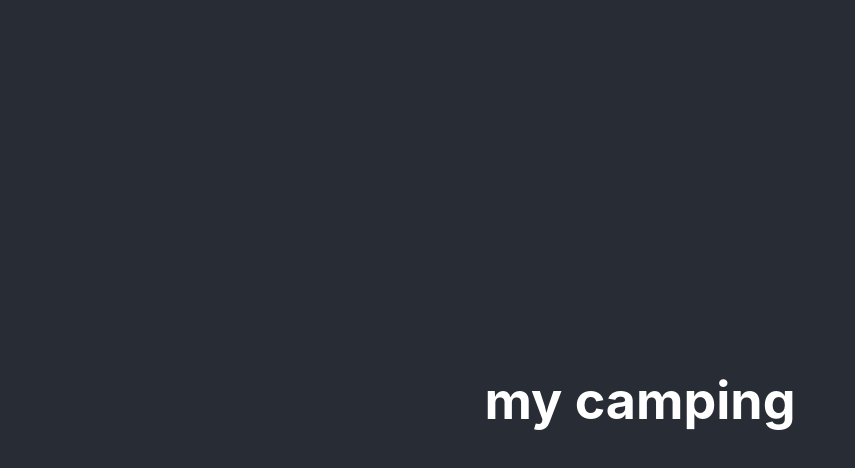
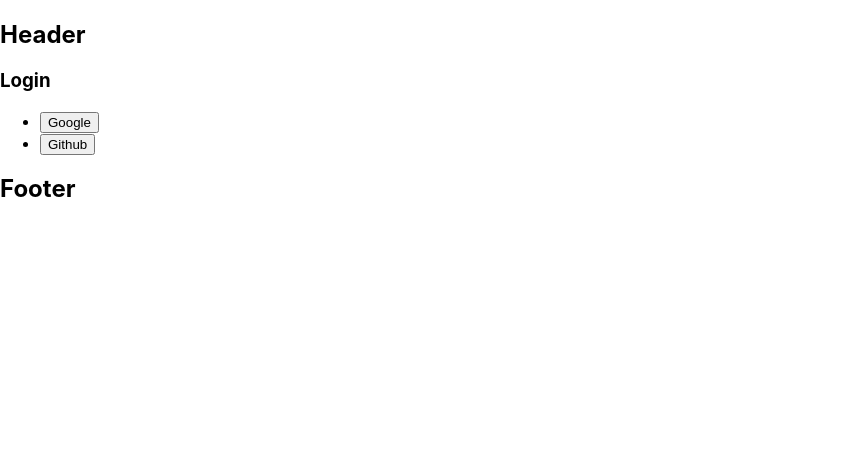
Before and after one commit to jieunkang-101/react_my_camp, a React (Create React App) app: page / in a window 1280 px wide. Shown: the top 468 px of the page, without its empty margins (0-855 px from the left). Built offline with nearby package versions, Linux system fonts and the light colour scheme; no server answers.

Commit message:
make auth_service class and implement Google and GitHub sign in fucntion

```diff
--- a/src/App.tsx
+++ b/src/App.tsx
@@ -1,14 +1,9 @@
 import React from 'react';
 import './App.css';
+import Login from './components/Login';
 
-function App() {
-  return (
-    <div className="App">
-      <header className="App-header">
-        <h1>my camping</h1>
-      </header>
-    </div>
-  );
+function App({ authService }: any) {
+  return <Login authService={authService} />;
 }
 
 export default App;
--- /dev/null
+++ b/src/components/Footer/index.tsx
@@ -0,0 +1,6 @@
+import React from 'react';
+
+const Footer = (props: any) => <h1>Footer</h1>;
+
+export default Footer;
+<h1>Footer</h1>;
--- /dev/null
+++ b/src/components/Header/index.tsx
@@ -0,0 +1,5 @@
+import React from 'react';
+
+const Header = (props: any) => <h1>Header</h1>;
+
+export default Header;
--- /dev/null
+++ b/src/components/Login/index.tsx
@@ -0,0 +1,30 @@
+import React from 'react';
+import Header from '../Header';
+import Footer from '../Footer';
+
+const Login = ({ authService }: any) => {
+  const onLogin = (event: any) => {
+    authService //
+      .login(event.currentTarget.textContent)
+      .then(console.log('test'));
+  };
+  return (
+    <section>
+      <Header />
+      <section>
+        <h1>Login</h1>
+        <ul>
+          <li>
+            <button onClick={onLogin}>Google</button>
+          </li>
+          <li>
+            <button onClick={onLogin}>Github</button>
+          </li>
+        </ul>
+      </section>
+      <Footer />
+    </section>
+  );
+};
+
+export default Login;
--- a/src/index.tsx
+++ b/src/index.tsx
@@ -2,10 +2,13 @@
 import ReactDOM from 'react-dom';
 import './index.css';
 import App from './App';
+import AuthService from './service/auth_service';
+
+const authService = new AuthService();
 
 ReactDOM.render(
   <React.StrictMode>
-    <App />
+    <App authService={authService} />
   </React.StrictMode>,
   document.getElementById('root')
 );
--- a/src/service/auth_service.js
+++ b/src/service/auth_service.js
@@ -1,9 +1,9 @@
 import firebase from 'firebase';
-
+import firebaseApp from './firebase';
 class AuthService {
   login(providerName) {
     const authProvider = new firebase.auth[`${providerName}AuthProvider`]();
-    return firebase.auth().signInWithPopup(authProvider);
+    return firebaseApp.auth().signInWithPopup(authProvider);
   }
 }
 
--- a/src/service/firebase.js
+++ b/src/service/firebase.js
@@ -1,4 +1,4 @@
-import * as firebase from 'firebase';
+import firebase from 'firebase';
 
 const firebaseConfig = {
   apiKey: process.env.REACT_APP_FIREBASE_API_KEY,
@@ -7,4 +7,5 @@
 };
 
 // Initialize Firebase
-firebase.initializeApp(firebaseConfig);
+const firebaseApp = firebase.initializeApp(firebaseConfig);
+export default firebaseApp;
```
